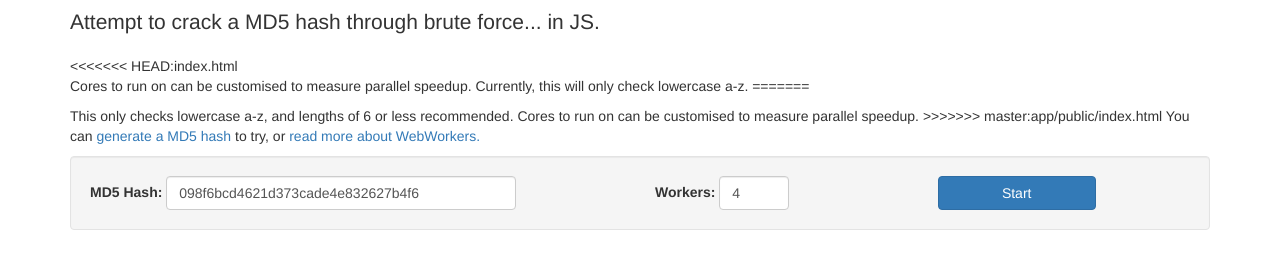
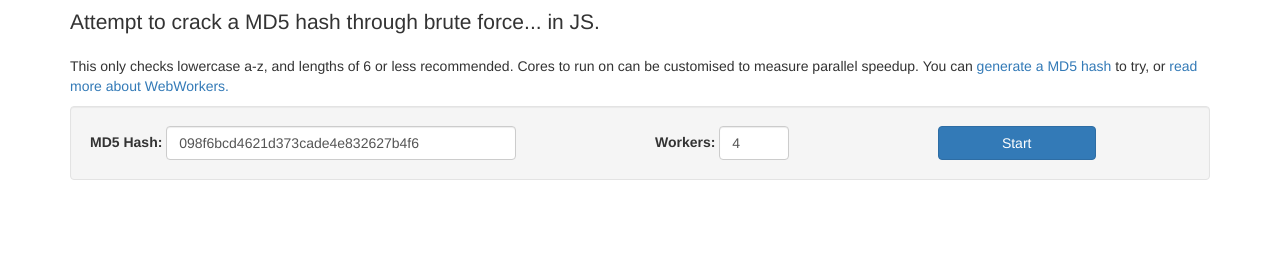
Before and after one commit to MGovier/WebWorker-MD5, a plain HTML site: page index.html in a window 1280 px wide. Shown: the part 63-332 px from the top of the page. Drawn offline with nearby package versions, Linux system fonts and the light colour scheme.

Commit message:
Fix conflict

```diff
--- a/index.html
+++ b/index.html
@@ -12,12 +12,7 @@
   <div class="container">
     <h1>WebWorker parallel hashing</h1>
     <p class="lead">Attempt to crack a MD5 hash through brute force... in JS.</p>
-<<<<<<< HEAD:index.html
-    <p>Cores to run on can be customised to measure parallel speedup. Currently, this will only check lowercase a-z.
-=======
-    <p>This only checks lowercase a-z, and lengths of 6 or less recommended. Cores to run on can be customised to measure parallel speedup.
->>>>>>> master:app/public/index.html
-    You can <a href='http://www.miraclesalad.com/webtools/md5.php'>generate a MD5 hash</a> to try,
+    <p>This only checks lowercase a-z, and lengths of 6 or less recommended. Cores to run on can be customised to measure parallel speedup. You can <a href='http://www.miraclesalad.com/webtools/md5.php'>generate a MD5 hash</a> to try,
      or <a href="https://developer.mozilla.org/en-US/docs/Web/API/Web_Workers_API">read more about WebWorkers.</a></p>
     <div class="well">
       <form class="row form-inline" id="parameters">
```
